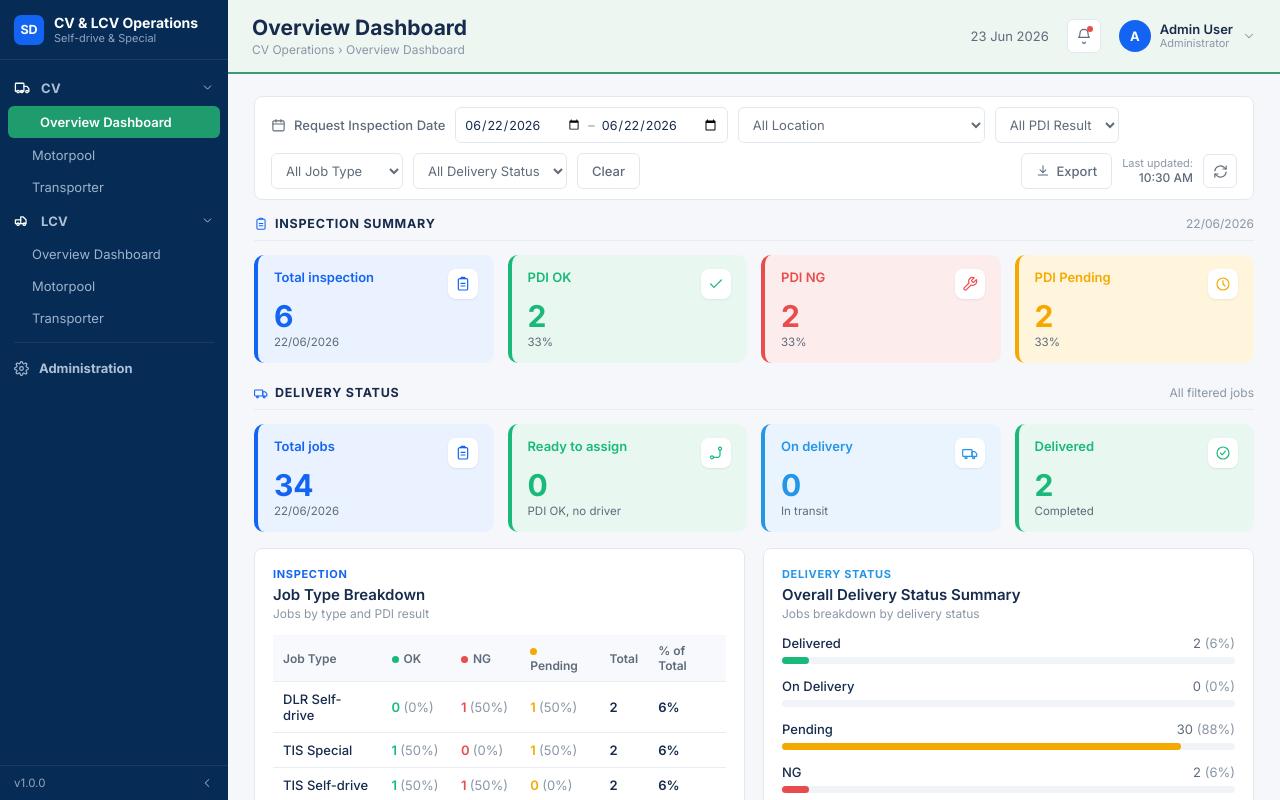
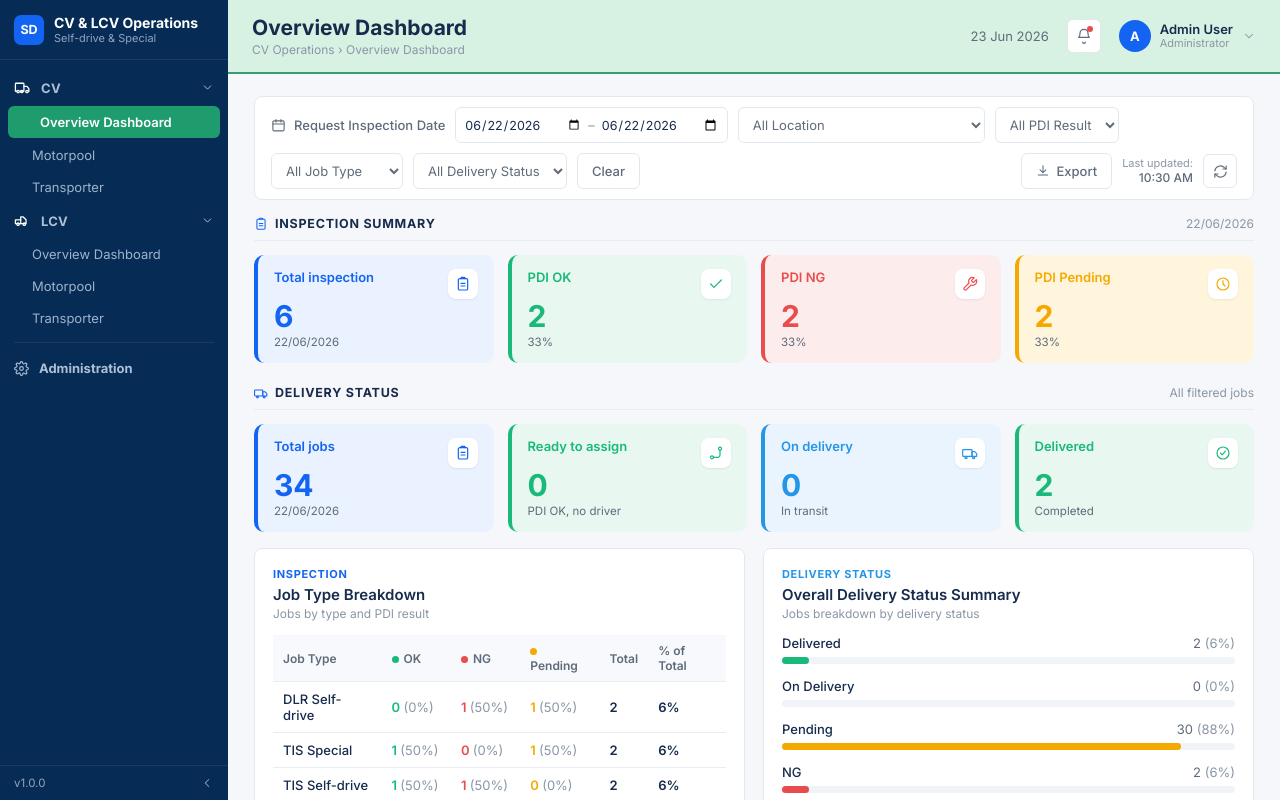
Before and after one commit to Andanantt/cv-lcv-operations, a React (Vite) app: page / in a window 1280 px wide. Built offline with nearby package versions, Linux system fonts and the light colour scheme.

Commit message:
Fix header background color and scroll bug

```diff
--- a/src/App.jsx
+++ b/src/App.jsx
@@ -37,6 +37,7 @@ const C = {
 const GLOBAL_CSS = `
   * { box-sizing: border-box; }
   html, body, #root { height:100%; }
+  html, body { overflow:hidden; }
   body { margin:0; -webkit-font-smoothing:antialiased; }
   ::-webkit-scrollbar { width:8px; height:8px; }
   ::-webkit-scrollbar-thumb { background:#C7D0DB; border-radius:4px; }
@@ -1263,7 +1264,7 @@ function Sidebar({ collapsed, setCollapsed, expanded, toggleExpand, activePage,
 function Header({ pageTitle, breadcrumb, module }) {
   const dateStr = "23 Jun 2026";
   const accent = module === "LCV" ? C.onDelivery : module === "CV" ? "#3C9A73" : C.border;
-  const tint = module === "LCV" ? C.onDeliveryBg : module === "CV" ? "#EEF6F1" : "#fff";
+  const tint = module === "LCV" ? C.onDeliveryBg : module === "CV" ? "#D7F2E3" : "#fff";
   return (
     <div style={{ height: 74, minHeight: 74, background: tint, borderBottom: `2px solid ${accent}`, display: "flex", alignItems: "center", padding: "0 24px", transition: "background .15s, border-color .15s" }}>
       <div>
@@ -1318,9 +1319,9 @@ export default function App() {
       <Sidebar collapsed={collapsed} setCollapsed={setCollapsed} expanded={expanded} toggleExpand={toggleExpand}
         activePage={activePage} setActivePage={setActivePage} />
 
-      <div style={{ flex: 1, display: "flex", flexDirection: "column", overflow: "hidden", minWidth: 0 }}>
+      <div style={{ flex: 1, display: "flex", flexDirection: "column", overflow: "hidden", minWidth: 0, minHeight: 0 }}>
         <Header pageTitle={pageTitle} breadcrumb={breadcrumb} module={activePage === "admin" ? null : module} />
-        <div style={{ flex: 1, overflow: "auto", padding: "22px 26px" }}>
+        <div style={{ flex: 1, overflow: "auto", padding: "22px 26px", minHeight: 0 }}>
           {activePage === "admin" && <AdministrationPage />}
           {activePage !== "admin" && tabKey === "overview" && <OverviewDashboard data={data} key={`${module}-overview`} />}
           {activePage !== "admin" && tabKey === "motorpool" && <MotorpoolTab data={data} setData={setData} key={`${module}-motorpool`} />}
```
